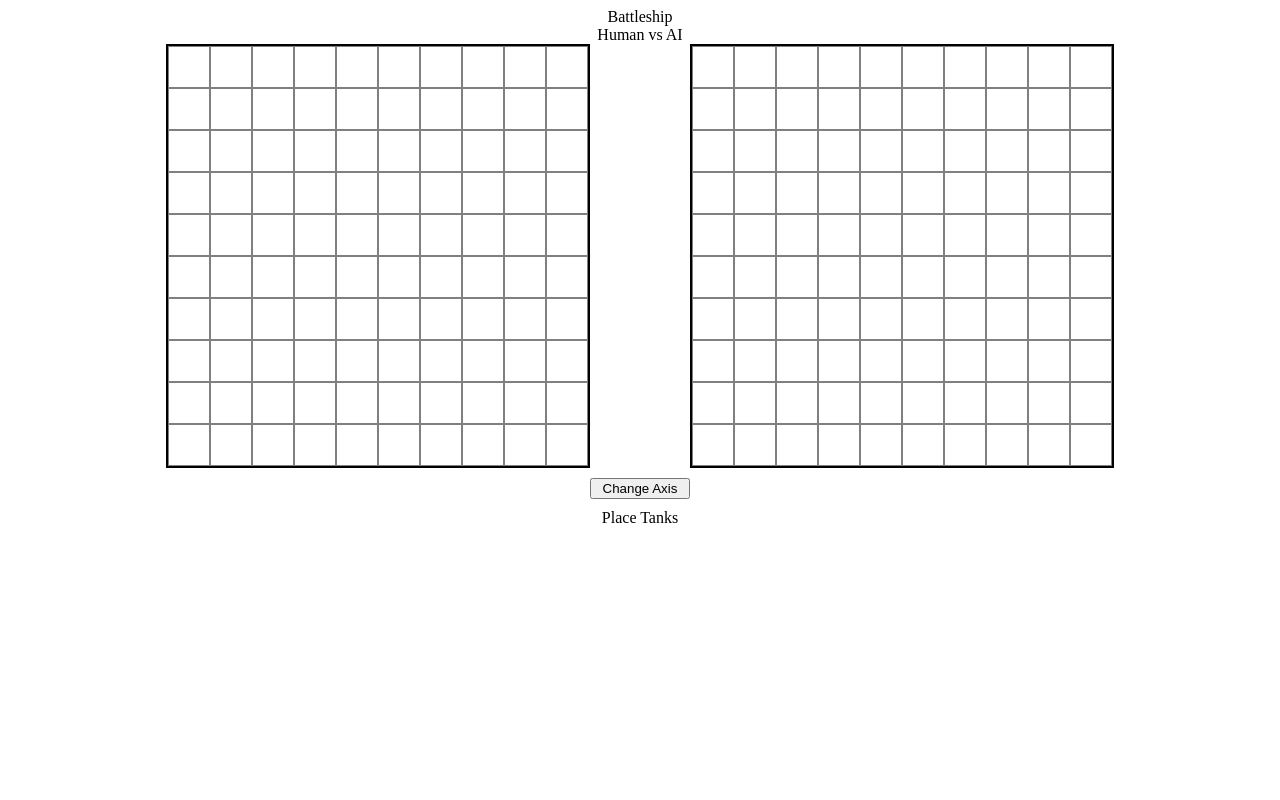
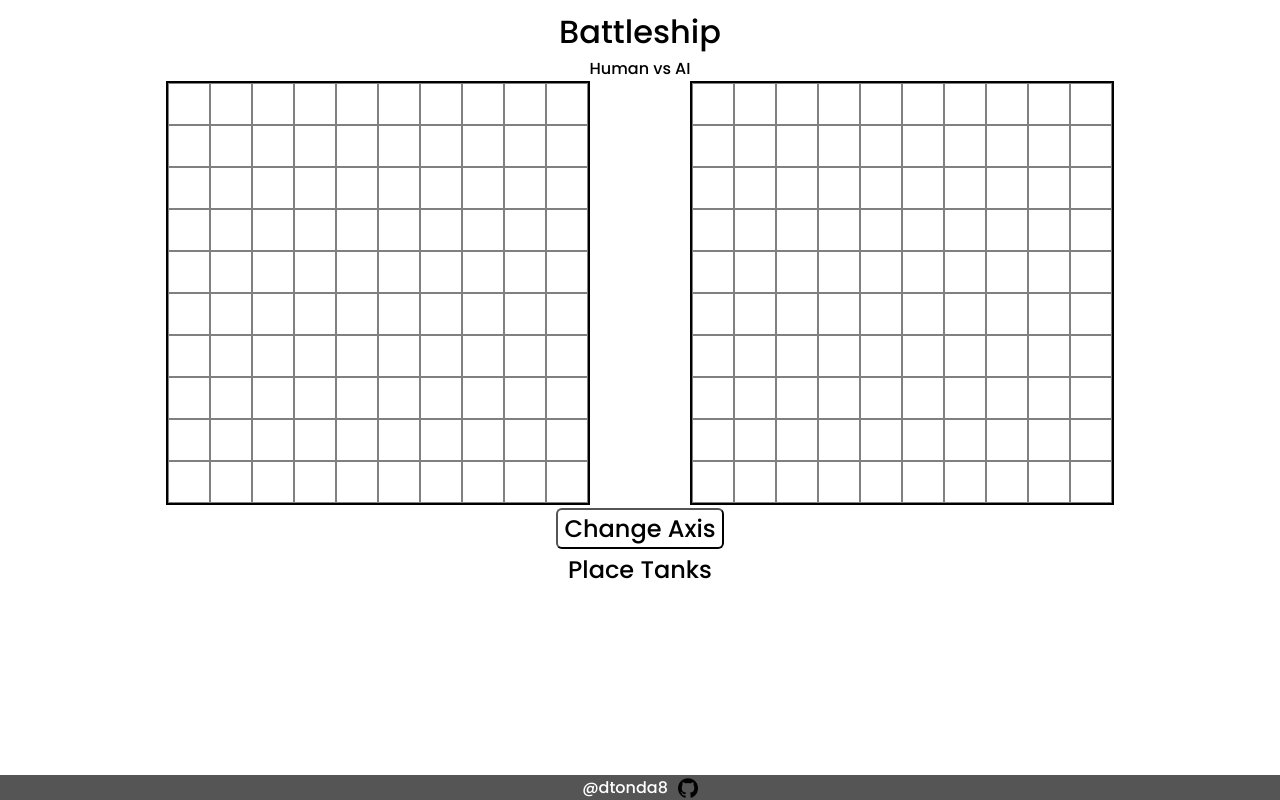
Before and after one commit to dtonda8/battleship, a plain HTML site: page index.html in a window 1280 px wide. Drawn offline with Linux system fonts and the light colour scheme.

Commit message:
Add styling

```diff
--- a/index.html
+++ b/index.html
@@ -4,10 +4,14 @@
     <meta charset="utf-8" />
    <title>Battleship</title>
    <link rel="stylesheet" href="style.css">
+   <link rel="preconnect" href="https://fonts.googleapis.com"><link rel="preconnect" href="https://fonts.gstatic.com" crossorigin><link href="https://fonts.googleapis.com/css2?family=Poppins:wght@500&display=swap" rel="stylesheet">
   </head>
   <body>
     <div id="heading">Battleship</div>
     <div id="descriptor">Human vs AI</div>
    <script src="main.js"></script>
+   <div id="footer"> @dtonda8
+    <a href="https://github.com/dtonda8/battleship"><img src = 'github-image.png' alt="GitHub Link"></a>
+  </div>
   </body>
 </html>
--- a/style.css
+++ b/style.css
@@ -1,3 +1,17 @@
+* {
+    font-family: 'Poppins', sans-serif;
+}
+
+#heading {
+    font-size: 2rem;
+}
+
+button {
+    background-color: transparent;
+    border-radius: 6px;
+    font-size: 1.5em;
+}
+
 body {
     display: flex;
     flex-direction: column;
@@ -29,8 +43,7 @@ body {
 }
 
 #change-axis-btn {
-    margin: 10px;
-    width: 100px
+    margin: 3px;
 }
 
 .box.potential {
@@ -44,4 +57,24 @@ body {
 #message-div {
     display: flex;
     flex-direction: column;
+    font-size: 1.5em;
 }
+
+#footer img {
+    width: 20px;
+    height: auto;
+    display: flex;
+}
+
+#footer {
+    position: fixed;
+    left: 0;
+    bottom: 0;
+    width: 100%;
+    background-color: #555555;
+    color: white;
+    display: flex;
+    justify-content: center;
+    align-items: center;
+    gap: 10px;
+}
```
Also changed, not shown: main.js (+5 -6 lines), github-image.png (added).
